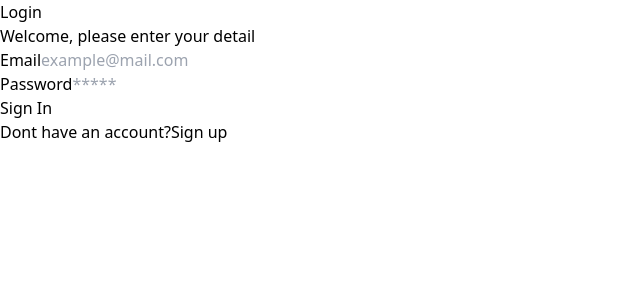
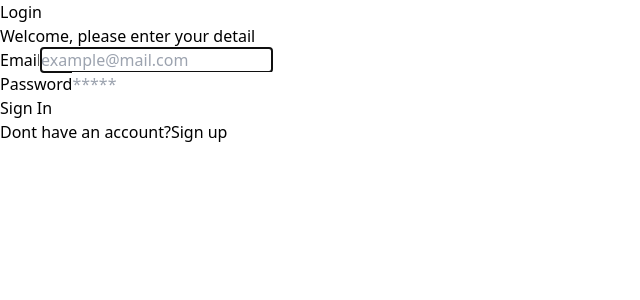
Before and after one commit to ridhoandhika/react-vite, a React (Vite) app: page /login in a window 1280 px wide. Shown: the top 300 px of the page, without its empty margins (0-640 px from the left). Built offline with nearby package versions, Linux system fonts and the light colour scheme.

Commit message:
penggunaan useRef

```diff
--- a/src/components/Elements/Input/Input.jsx
+++ b/src/components/Elements/Input/Input.jsx
@@ -1,4 +1,6 @@
-const Input = (props) => {
+import { forwardRef } from "react";
+
+const Input = forwardRef((props, ref) => {
   const { type, name, classname, placeholder } = props;
   return (
     <input
@@ -7,10 +9,10 @@ const Input = (props) => {
       className={classname}
       placeholder={placeholder}
       id={name}
+      ref={ref}
     />
   );
-};
-
+});
 export default Input;
 
 // tex-sm border rounded w-full py-2 px-3 text-slate-700 placeholder: opacity-50
--- a/src/components/Elements/Input/index.jsx
+++ b/src/components/Elements/Input/index.jsx
@@ -1,13 +1,15 @@
 import Label from "./Label"
 import Input from "./Input"
-const inputForm = (props) => {
+import { forwardRef } from "react";
+
+const inputForm = forwardRef((props, ref) => {
     const {htmlfor, name, label, classname, type, placeholder } = props;
     return (
         <div className="mb-6">
             <Label htmlfor={htmlfor}>{label}</Label>
-            <Input name={name} type={type} placeholder={placeholder} classname={classname}/>
+            <Input name={name} type={type} placeholder={placeholder} ref={ref} classname={classname}/>
         </div>
     )
-}
+});
 
 export default inputForm;
--- a/src/components/Fragments/FormLogin.jsx
+++ b/src/components/Fragments/FormLogin.jsx
@@ -1,5 +1,6 @@
 import InputForm from "../Elements/Input";
 import Button from "../Elements/Button";
+import { useEffect, useRef } from "react";
 
 const FormLogin = () => {
   const handleLogin = (e) => {
@@ -8,6 +9,12 @@ const FormLogin = () => {
     localStorage.setItem("password", e.target.password.value);
     window.location.href = "/product"
   };
+
+  //cursor auto focus pada input email
+  const emailRef = useRef(null);
+  useEffect(() => {
+    emailRef.current.focus()
+  }, [])
   return (
     <form onSubmit={handleLogin}>
       <InputForm
@@ -16,6 +23,7 @@ const FormLogin = () => {
         name="email"
         type="text"
         placeholder="example@mail.com"
+        ref={emailRef}
       />
       <InputForm
         label="Password"
```
